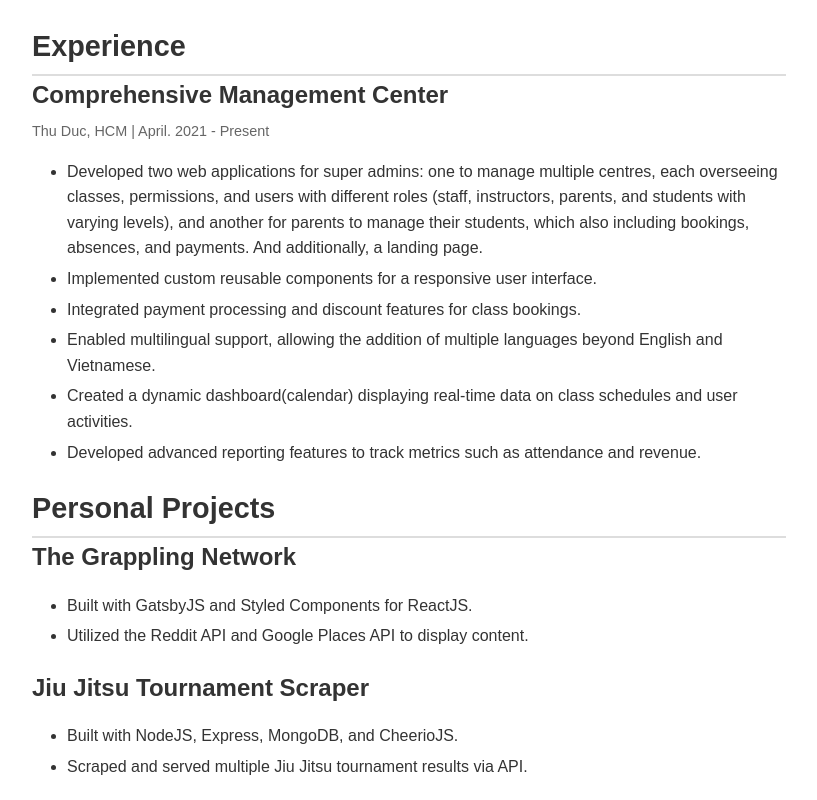
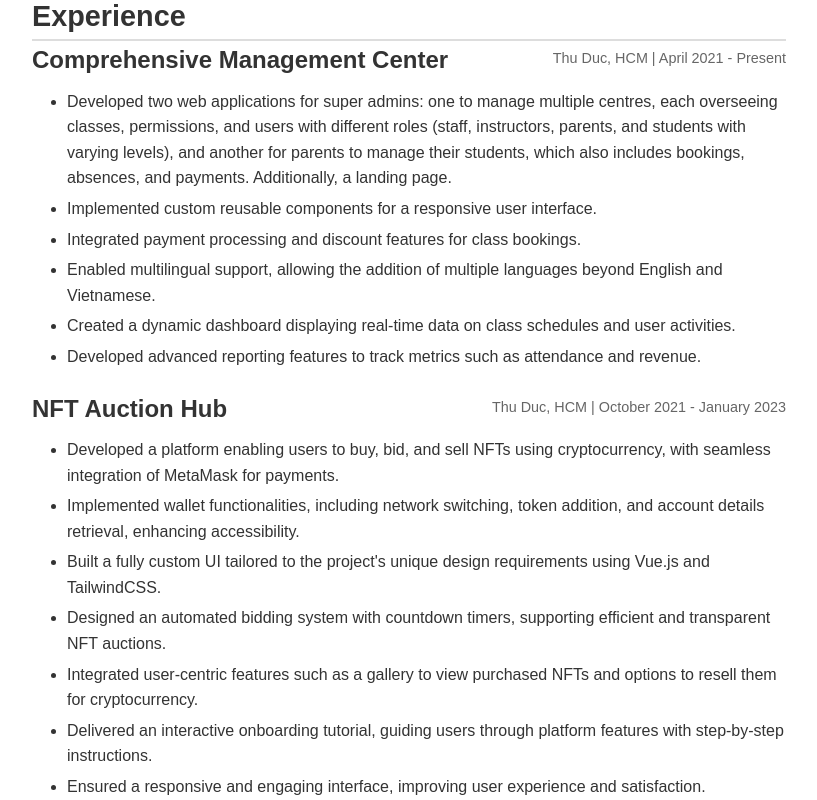
Before and after one commit to baohappy02/cv2024, a React (Vite) app: page / in a window 1280 px wide. Shown: the part 380-1180 px from the top of the page, without its empty margins (231-1048 px from the left). Built offline with nearby package versions, Linux system fonts and the light colour scheme.

Commit message:
Update second exp

```diff
--- a/src/App.tsx
+++ b/src/App.tsx
@@ -1,12 +1,20 @@
 import "./app.scss";
 
 import jsPDF from "jspdf";
-import { toCanvas, toPng } from "html-to-image";
+import { toCanvas } from "html-to-image";
 import LinkedinLogo from "./assets/LinkedinLogo";
 import HomeLogo from "./assets/HomeLogo";
 import EmailLogo from "./assets/EmailLogo";
 import { useCallback, useRef, useState, memo } from "react";
-import { email, highlightedSkills, linkIn, name, role, skills } from "./const";
+import {
+  email,
+  highlightedSkills,
+  jobData,
+  linkIn,
+  name,
+  role,
+  skills,
+} from "./const";
 import { cleanLinkedInUrl } from "./utils";
 
 const Resume = () => {
@@ -158,66 +166,23 @@ const Resume = () => {
 
           <section className="experience">
             <h2>Experience</h2>
-            <div className="job">
-              <h3>Comprehensive Management Center</h3>
-              <p className="location-date">
-                Thu Duc, HCM | April. 2021 - Present
-              </p>
-              <ul>
-                <li>
-                  Developed two web applications for super admins: one to manage
-                  multiple centres, each overseeing classes, permissions, and
-                  users with different roles (staff, instructors, parents, and
-                  students with varying levels), and another for parents to
-                  manage their students, which also including bookings,
-                  absences, and payments. And additionally, a landing page.
-                </li>
-                <li>
-                  Implemented custom reusable components for a responsive user
-                  interface.
-                </li>
-                <li>
-                  Integrated payment processing and discount features for class
-                  bookings.
-                </li>
-                <li>
-                  Enabled multilingual support, allowing the addition of
-                  multiple languages beyond English and Vietnamese.
-                </li>
-                <li>
-                  Created a dynamic dashboard(calendar) displaying real-time
-                  data on class schedules and user activities.
-                </li>
-                <li>
-                  Developed advanced reporting features to track metrics such as
-                  attendance and revenue.
-                </li>
-              </ul>
-            </div>
+            {jobData?.map((jobDt, key) => (
+              <div className="job" key={key}>
+                <div className="headWrap">
+                  <h3>{jobDt.title}</h3>
+                  <p className="location-date">{jobDt.date}</p>
+                </div>
+                <ul>
+                  {jobDt.accomplishments.map((item, index) => (
+                    <li key={index}>{item}</li>
+                  ))}
+                </ul>
+              </div>
+            ))}
           </section>
 
           <section className="projects">
             <h2>Personal Projects</h2>
-            <div className="project">
-              <h3>The Grappling Network</h3>
-              <ul>
-                <li>Built with GatsbyJS and Styled Components for ReactJS.</li>
-                <li>
-                  Utilized the Reddit API and Google Places API to display
-                  content.
-                </li>
-              </ul>
-            </div>
-            <div className="project">
-              <h3>Jiu Jitsu Tournament Scraper</h3>
-              <ul>
-                <li>Built with NodeJS, Express, MongoDB, and CheerioJS.</li>
-                <li>
-                  Scraped and served multiple Jiu Jitsu tournament results via
-                  API.
-                </li>
-              </ul>
-            </div>
             <div className="project">
               <h3>Portfolio Site</h3>
               <ul>
--- a/src/app.scss
+++ b/src/app.scss
@@ -95,9 +95,8 @@
       font-size: 1.8em;
       border-bottom: 2px solid #ddd;
 
-      padding-bottom: 5px;
-      margin-top: 5px;
-      margin-bottom: 0;
+      margin: 0;
+      padding: 0;
     }
 
     p {
@@ -108,7 +107,7 @@
   .skills {
     .skills-container {
       font-family: Arial, sans-serif;
-      padding: 20px;
+      padding: 10px 20px;
       font-size: 16px;
 
       .highlight {
@@ -130,13 +129,22 @@
       }
 
       .location-date {
+        margin-top: 6px;
+        margin-bottom: 10px;
+
         font-size: 0.9em;
         color: #666;
-        margin-bottom: 10px;
+      }
+
+      .headWrap {
+        display: flex;
+        justify-content: space-between;
       }
 
       ul {
         list-style: disc;
+
+        margin-top: 4px;
         margin-left: -5px;
         li {
           margin-bottom: 5px;
--- a/src/const.tsx
+++ b/src/const.tsx
@@ -34,6 +34,7 @@ export const skills = [
   "WebSockets",
   "Socket io",
   "Web Development",
+  "Recharts",
   "User Experience (UX)",
   "Collaboration",
 ];
@@ -56,6 +57,7 @@ export const highlightedSkills = [
   "Vite",
   "Axios",
   "WebSockets",
+  "Recharts",
 ];
 
 export const name: string = "Le Quoc Bao";
@@ -63,3 +65,32 @@ export const role: string = "Frontend Developer";
 export const email: string = "baole07701@gmail.com";
 export const linkIn: string =
   "https://www.linkedin.com/in/b%E1%BA%A3o-l%C3%AA-1131021a5/";
+
+export const jobData = [
+  {
+    title: "Comprehensive Management Center",
+    date: "Thu Duc, HCM | April 2021 - Present",
+    accomplishments: [
+      "Developed two web applications for super admins: one to manage multiple centres, each overseeing classes, permissions, and users with different roles (staff, instructors, parents, and students with varying levels), and another for parents to manage their students, which also includes bookings, absences, and payments. Additionally, a landing page.",
+      "Implemented custom reusable components for a responsive user interface.",
+      "Integrated payment processing and discount features for class bookings.",
+      "Enabled multilingual support, allowing the addition of multiple languages beyond English and Vietnamese.",
+      "Created a dynamic dashboard displaying real-time data on class schedules and user activities.",
+      "Developed advanced reporting features to track metrics such as attendance and revenue.",
+    ],
+  },
+
+  {
+    title: "NFT Auction Hub",
+    date: "Thu Duc, HCM | October 2021 - January 2023",
+    accomplishments: [
+      "Developed a platform enabling users to buy, bid, and sell NFTs using cryptocurrency, with seamless integration of MetaMask for payments.",
+      "Implemented wallet functionalities, including network switching, token addition, and account details retrieval, enhancing accessibility.",
+      "Built a fully custom UI tailored to the project's unique design requirements using Vue.js and TailwindCSS.",
+      "Designed an automated bidding system with countdown timers, supporting efficient and transparent NFT auctions.",
+      "Integrated user-centric features such as a gallery to view purchased NFTs and options to resell them for cryptocurrency.",
+      "Delivered an interactive onboarding tutorial, guiding users through platform features with step-by-step instructions.",
+      "Ensured a responsive and engaging interface, improving user experience and satisfaction.",
+    ],
+  },
+];
```
